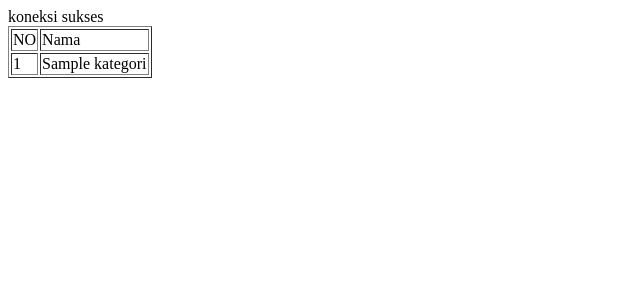
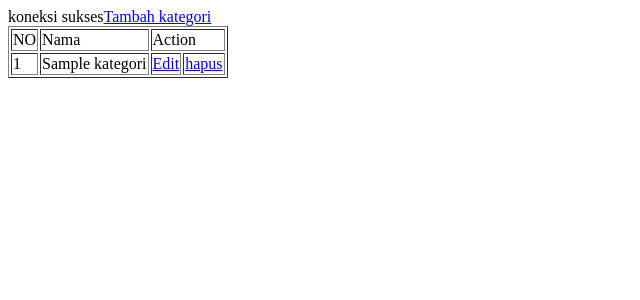
Before and after one commit to vaniamelia/phppagi, a PHP site: page /view_kategori.php in a window 1280 px wide. Shown: the top 300 px of the page, without its empty margins (0-640 px from the left). Run offline with PHP 8.4, Linux system fonts and the light colour scheme; tables that the repository leaves empty or names only in its code hold one stand-in row (values such as "Sample post"); data that the repository does not hold is empty.

Commit message:
terbaru view_barang

```diff
--- a/view_kategori.php
+++ b/view_kategori.php
@@ -3,10 +3,12 @@ include ("koneksi.php");
 $query_view=mysqli_query($koneksi,"select * from kategori");
 
 ?>
+<a href="input_kategori.php" class="btn btn-danger">Tambah kategori</a>
 <table class="table table-bordered" border="1">
   <tr>
     <td>NO</td>
     <td>Nama</td>
+    <td colspan="4">Action</td>
   </tr>
   <?php
   $no=1;
@@ -14,7 +16,8 @@ $query_view=mysqli_query($koneksi,"select * from kategori");
     <tr>
       <td><?php echo $no++;?></td>
       <td><?php echo $tampil ['nama'];?></td>
-
+      <td><a href="edit_kategori.php?id_kategori=<?php echo $tampil ['id_kategori'];?>">Edit</a></td>
+      <td><a href="hapus_kategori.php?id_kategori=<?php echo $tampil ['id_kategori'];?>">hapus</a></td>
   </tr>
 <?php }?>
 
```
